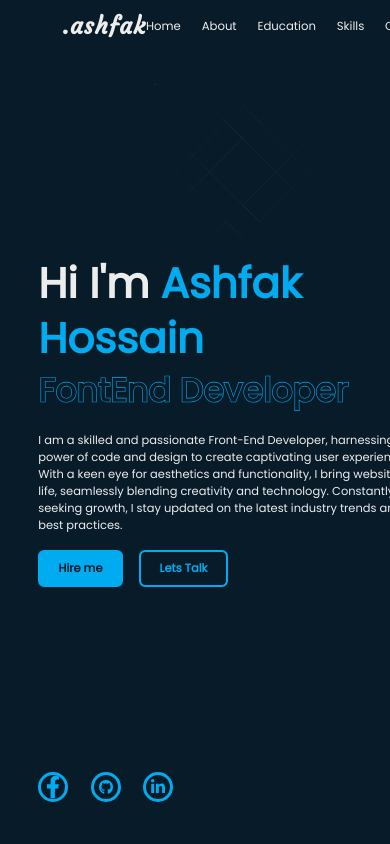
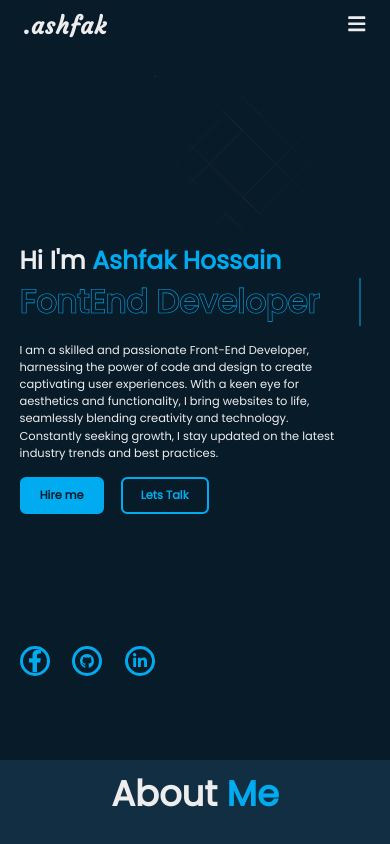
Before and after one commit to ashfakhossain15/portfolio-ashfakhossain15, a React (Vite) app: page / in a window 390 px wide. Shown: the top 844 px of the page. Built offline with nearby package versions, Linux system fonts and the light colour scheme.

Commit message:
respons header and add more breakpoint

```diff
--- a/src/Components/Pages/Home/Home.jsx
+++ b/src/Components/Pages/Home/Home.jsx
@@ -11,17 +11,17 @@ const Home = () => {
   return (
     <div className="bg-[--bg-color] ">
       <Header />
-      <section className="home h-[100vh]" id="home">
+      <section className="home lg:h-[100vh]" id="home">
         <div className=" home-content">
           <div>
-            <h1 className=" text-[42px] md:text-5xl lg:text-6xl xl:text-6xl  home-name  ">
+            <h1 className="text-[25px] sm:text-[38px]  md:text-5xl lg:text-6xl xl:text-6xl home-name ">
               Hi I'm <span className="text-[#00abf0]">Ashfak Hossain</span>
             </h1>
             <div className="text-animate ">
               <h1 className="text-[42px] md:text-5xl lg:text-6xl xl:text-6xl">
                 FontEnd Developer
               </h1>
-            </div>{" "}
+            </div>
             <p className="py-6 content-bio mr-5">
               I am a skilled and passionate Front-End Developer, harnessing the
               power of code and design to create captivating user experiences.
@@ -39,7 +39,7 @@ const Home = () => {
               </button>
             </div>
           </div>
-          <div className="home-sci ">
+          <div className="home-sci">
             <Link
               to={"https://web.facebook.com/ashfakhossain175"}
               className="link-icon"
--- a/src/Components/Shared/Header/Header.jsx
+++ b/src/Components/Shared/Header/Header.jsx
@@ -1,6 +1,11 @@
+import { useState } from "react";
+import { FaBars, FaTimes } from "react-icons/fa";
+
 const Header = () => {
-  let sections = document.querySelectorAll("section");
-  let navLinks = document.querySelectorAll("header nav a");
+  const [menu, setMenu] = useState(false);
+
+  const sections = document.querySelectorAll("section");
+  const navLinks = document.querySelectorAll("header nav a");
   window.onscroll = () => {
     sections.forEach((section) => {
       let top = window.scrollY;
@@ -22,12 +27,76 @@ const Header = () => {
 
     header.classList.toggle("sticky", window.scrollY > 100);
   };
+  const handleMenu = () => {
+    setMenu(!menu);
+  };
+
   return (
-    <header className="flex items-center z-50 fixed top-0 justify-between transition-all duration-700 py-5 px-24  w-full   header">
-      <h2 className="text-4xl  name font-primary tracking-wider font-semibold">
-        .ashfak
-      </h2>
-      <nav className="nav space-x-8 pr-4">
+    <header className="flex items-center z-50 fixed top-0 justify-between transition-all duration-700 py-5 sm:px-14 md:px-20 lg:px-24 px-9  w-full   header">
+      <a href="#home">
+        <h2 className="text-4xl  name font-primary tracking-wider font-semibold">
+          .ashfak
+        </h2>
+      </a>
+      <div className="block  md:hidden">
+        <button className="text-3xl"  onClick={() => handleMenu()}>
+          {menu ? <FaTimes /> : <FaBars />}
+        </button>
+      </div>
+      {menu ? (
+        <nav className="navbar flex flex-col absolute top-[100%] duration-300  transition-all left-0 w-[100%] px-[4rem] py-5 bg-[--bg-color] shadow-lg shadow-black z-10 divide-y divide-gray-400">
+          <a className="text-lg translate-x-[0] delay-200 " href="#home">
+            Home
+          </a>
+          <a
+            className="text-lg  translate-x-[0] ease-out delay-[400ms]"
+            href="#about"
+          >
+            About
+          </a>
+          <a
+            className="text-lg  translate-x-[0] ease-out delay-[600ms]"
+            href="#education"
+          >
+            Education
+          </a>
+          <a
+            className="text-lg  translate-x-[0] ease-out delay-[800ms]"
+            href="#skills"
+          >
+            Skills
+          </a>
+          <a
+            className="text-lg  translate-x-[0] ease-out delay-1000"
+            href="#contact"
+          >
+            Contact
+          </a>
+          <span className="absolute top-0 left- w-full h-full border-t-4 border-t-sky-400 bg-[--bg-color] -z-10 duration-700 ease-out "></span>
+        </nav>
+      ) : (
+        <nav className="navbar flex flex-col absolute top-[100%] duration-500 left-[-105%] w-[100%] px-[4rem] py-5 bg-[--bg-color] shadow-lg shadow-black ">
+          <a className="text-lg  translate-x-[-20rem]" href="#home">
+            Home
+          </a>
+          <a className="text-lg  translate-x-[-20rem]" href="#about">
+            About
+          </a>
+          <a className="text-lg  translate-x-[-20rem]" href="#education">
+            Education
+          </a>
+          <a className="text-lg  translate-x-[-20rem]" href="#skills">
+            Skills
+          </a>
+          <a className="text-lg  translate-x-[-20rem]" href="#contact">
+            Contact
+          </a>
+
+          <span className="absolute top-0 left-[-105%] w-full h-full border-t-4 border-t-sky-400 bg-[--main-color] -z-10 duration-500 ease-in transition-all "></span>
+        </nav>
+      )}
+
+      <nav className="nav hidden md:block space-x-8 pr-4">
         <a className="text-lg " href="#home">
           Home
         </a>
--- a/src/index.css
+++ b/src/index.css
@@ -63,6 +63,7 @@ nav a:hover {
   display: flex;
   align-items: center;
   padding: 2% 1%;
+  position: relative;
   min-height: 95vh;
   overflow: hidden;
 }
@@ -73,10 +74,6 @@ nav a:hover {
   width: 45%;
   height: 90%;
   transition: 2s ease-in-out;
-}
-.home-img:hover {
-  background: var(--bg-color);
-  opacity: 0.68;
 }
 .home-content {
   display: flex;
@@ -93,11 +90,31 @@ nav a:hover {
   width: 32.8rem;
 }
 .home-content .text-animate h1 {
-  font-size: 3.2rem;
+  font-size: 3.1rem;
   font-weight: 900;
   color: transparent;
   -webkit-text-stroke: 0.6px var(--main-color);
+  -webkit-background-clip: text;
+  background-repeat: no-repeat;
+  background-position: 0 0;
+  animation: homeBgText 6s linear infinite;
+  animation-delay: 2s;
 }
+.home-content .text-animate h1::before {
+  content: "";
+  position: absolute;
+  top: 0;
+  left: 0;
+  width: 0;
+  height: 100%;
+  border-right: 0.2rem solid var(--main-color);
+
+  animation: homeCursorText 6s linear infinite;
+  animation-delay: 2s;
+
+  z-index: 1;
+}
+
 .content-bio {
   width: 37.2rem;
   font-size: 1.1rem;
@@ -352,7 +369,7 @@ nav a:hover {
   flex-wrap: wrap;
 }
 .skills-row .skills-colum {
-  flex: 1 1 36rem;
+  flex: 1 1 33rem;
 }
 .skills-colum .title {
   font-size: 2.5rem;
@@ -454,7 +471,7 @@ nav a:hover {
   padding: 1.5rem;
   height: 100%;
   background: transparent;
-  border: 0.2rem solid var(--main-color);
+  border: 0.1rem solid var(--main-color);
   border-radius: 0.6rem;
   color: var(--text-color);
 }
@@ -527,13 +544,50 @@ nav a:hover {
     border-radius: 0.5rem;
   }
 }
+@media (max-width: 767px) {
+  .home-content {
+    padding: 0 6%;
+  }
+  .content-bio {
+    width: 35rem;
+    font-size: 1.1rem;
+  }
+  .navbar a {
+    display: inline-flex;
+    width: 100%;
+    margin: 2.5rem 0;
+    font-size: 2rem;
+  }
+}
 
 @media (max-width: 480px) {
   html {
     font-size: 65%;
   }
+  .home-content {
+    padding: 0 5%;
+  }
+  .content-bio {
+    width: 32rem;
+    font-size: 1.1rem;
+  }
+  .navbar a {
+    display: inline-flex;
+    width: 100%;
+    margin: 2rem 0;
+    font-size: 1.5rem;
+  }
+
+  .home {
+    display: flex;
+    align-items: center;
+    padding: 0;
+    min-height: 90vh;
+  }
   .home-sci {
+    position: absolute;
     width: 135px;
+    padding: 4rem 0;
   }
   .home-sci a {
     width: 30px;
@@ -558,4 +612,42 @@ nav a:hover {
     font-size: 2.5rem;
     margin: 0.5rem 0 1.5rem;
   }
+  .education-colum .title {
+    margin: 0 0 1rem 2rem;
+  }
+
+  .contact form .input-box .input-field {
+    width: 100%;
+  }
+  .home-content .text-animate h1 {
+    font-size: 3.1rem;
+  }
 }
+
+@keyframes homeBgText {
+  0%,
+  10%,
+  100% {
+    background-position: -32rem 0;
+  }
+  65%,
+  85% {
+    background-position: 0 0;
+  }
+}
+@keyframes homeCursorText {
+  0%,
+  10%,
+  100% {
+    width: 0;
+  }
+  65%,
+  78%,
+  85% {
+    width: 100%;
+    opacity: 1;
+  }
+  75% {
+    opacity: 0;
+  }
+}
```
